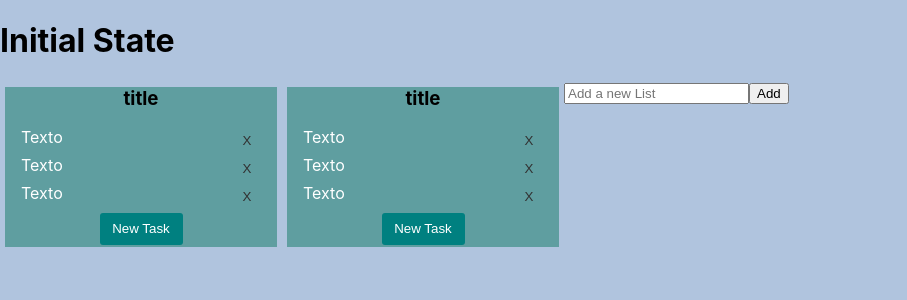
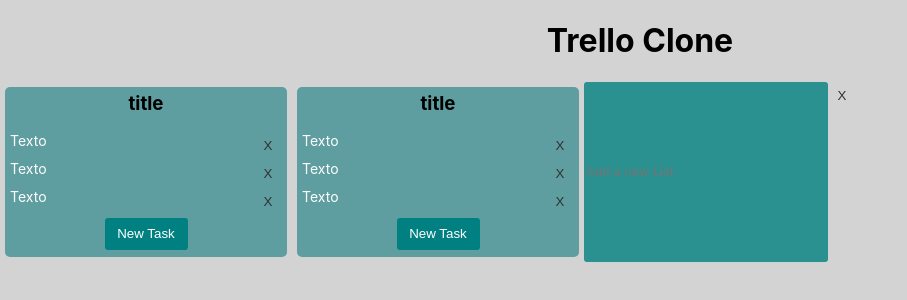
Before and after one commit to pardo30/trello_clone, a React (Create React App) app in the folder trello/: page / in a window 1280 px wide. Both pictures are taken after a click on the button "New List". Shown: the top 300 px of the page, without its empty margins (0-907 px from the left). Built offline with nearby package versions, Linux system fonts and the light colour scheme.

Commit message:
Form styles & buttons

```diff
--- a/trello/src/App.css
+++ b/trello/src/App.css
@@ -1,7 +1,8 @@
+.AppTitle{
+  text-align: center;
+}
+
 .AppContent {
   display: flex;
   flex-direction: row;
-
-
-
 }
--- a/trello/src/App.js
+++ b/trello/src/App.js
@@ -6,7 +6,7 @@
 const App = () => {
   return (
     <div className='App'>
-      <h1>Initial State</h1>
+      <h1 className='AppTitle'>Trello Clone</h1>
       <div className='AppContent'>
       <TrelloColunm />
       <TrelloColunm />
--- a/trello/src/components/TrelloCard.css
+++ b/trello/src/components/TrelloCard.css
@@ -3,12 +3,13 @@
     flex-direction: row;
     justify-content: space-between;
 
-    width: 240px;
+    width: 272px;
 }
 
 .cardText {
-    width: 200px;
+    width: 240px;
 
+    font-size: 14px;
     color: white;
 }
 
--- a/trello/src/components/TrelloColunm.css
+++ b/trello/src/components/TrelloColunm.css
@@ -3,8 +3,10 @@
     flex-direction: column;
     align-items: center;
     margin: 5px;
+    padding: 5px;
     width: 272px;
 
+    border-radius: 5px;
     background-color: cadetblue;
 }
 
--- a/trello/src/components/TrelloForm.css
+++ b/trello/src/components/TrelloForm.css
@@ -1,4 +1,4 @@
-.buttonForm {
+.formbutton {
     width: 83px;
     height: 32px;
     margin: 2px;
@@ -9,3 +9,28 @@
     background-color: teal;
 
 }
+.form{
+    display: flex;
+    flex-direction: row;
+    justify-content: space-between;
+
+    width: 272px;
+}
+.formInput {
+    width: 240px;
+
+    outline: none;
+    border: 0;
+    border-radius: 3px;
+    color: white;
+    background-color: rgba(0, 128, 128, 0.8)
+}
+
+.closeButton {
+    width: 28px;
+    height: 28px;
+
+    color: rgb(50, 50, 50);
+    background-color: rgba(255, 225, 255, 0);
+    border: none;
+}
--- a/trello/src/components/TrelloForm.jsx
+++ b/trello/src/components/TrelloForm.jsx
@@ -5,6 +5,7 @@
 
 const TrelloForm = (props) => {
     const [openState, setOpenState] = useState(false);
+    const [text, setText] = useState('');
 
     const buttonText = (props.type === 'list') ? 'New List' : 'New Task'
 
@@ -13,7 +14,7 @@
 
     const buttonForm = () => {
         return(
-            <button onClick={openForm} className="buttonForm" >
+            <button onClick={openForm} className="formbutton" >
                 {buttonText}
             </button>
         )
@@ -23,10 +24,24 @@
 
     const addForm = () => {
         return (
-            <form>
-                <input type="text" placeholder={placeholder}/>
-                <button>Add</button>
-            </form>
+            <div className="form">
+                <input
+                    className="formInput"
+                    type="text"
+                    autoFocus
+                    placeholder={placeholder}
+                    onBlur={closeForm}
+                    onChange={e => setText(e.target.value)}
+                    value={text}
+                    />
+                {/* <button>Add</button> */}
+                <button
+                    className="closeButton"
+                    onClick={closeForm}
+                    >
+                        X
+                    </button>
+            </div>
         )
     }
 
--- a/trello/src/index.css
+++ b/trello/src/index.css
@@ -5,7 +5,7 @@
     sans-serif;
   -webkit-font-smoothing: antialiased;
   -moz-osx-font-smoothing: grayscale;
-  background-color: lightsteelblue;
+  background-color: lightgray;
 }
 
 code {
```
